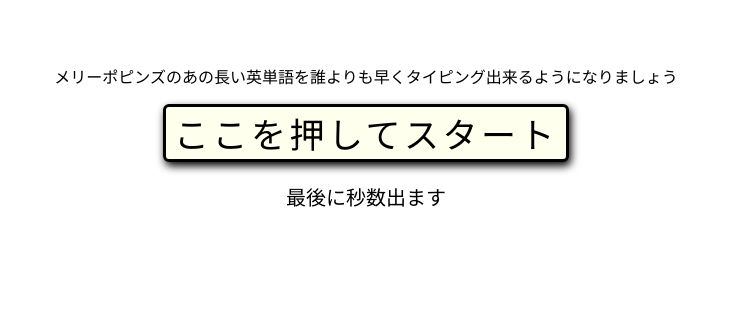
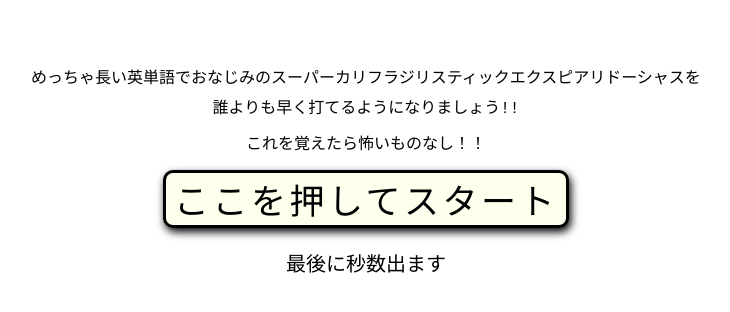
Before and after one commit to okapeeokapee/Long-English-word, a plain HTML site: page index.html in a window 1280 px wide. Shown: the whole page, without its empty margins (274-1004 px from the left). Drawn offline with Linux system fonts and the light colour scheme.

Commit message:
completed

```diff
--- a/css/styles.css
+++ b/css/styles.css
@@ -9,7 +9,7 @@
   font-size:35px ;
   letter-spacing: .1em;
   border: solid 3px;
-  border-radius: 6px;
+  border-radius: 10px;
   width: 400px;
   text-align: center;
   margin: auto;
--- a/index.html
+++ b/index.html
@@ -7,8 +7,8 @@
   <link rel="stylesheet" href="css/styles.css">
 </head>
 <body>
-  <p id="text" style="user-select: none;">メリーポピンズのあの長い英単語を誰よりも早くタイピング出来るようになりましょう</p>
-  <!-- <p id="text2" style="font-size: 20px;user-select: none;">習得してください</p> -->
+  <p id="text" style="user-select: none;">めっちゃ長い英単語でおなじみのスーパーカリフラジリスティックエクスピアリドーシャスを<div style="display: block; line-height: 10px;">誰よりも早く打てるようになりましょう!!</div> </p>
+  <p id="text2" style="user-select: none;">これを覚えたら怖いものなし！！</p>
   <p id="target" class="frame">ここを押してスタート</p>
   <p id="text3" style="font-size: 20px;user-select: none;">最後に秒数出ます</p>
   <p id="result"></p>
```
